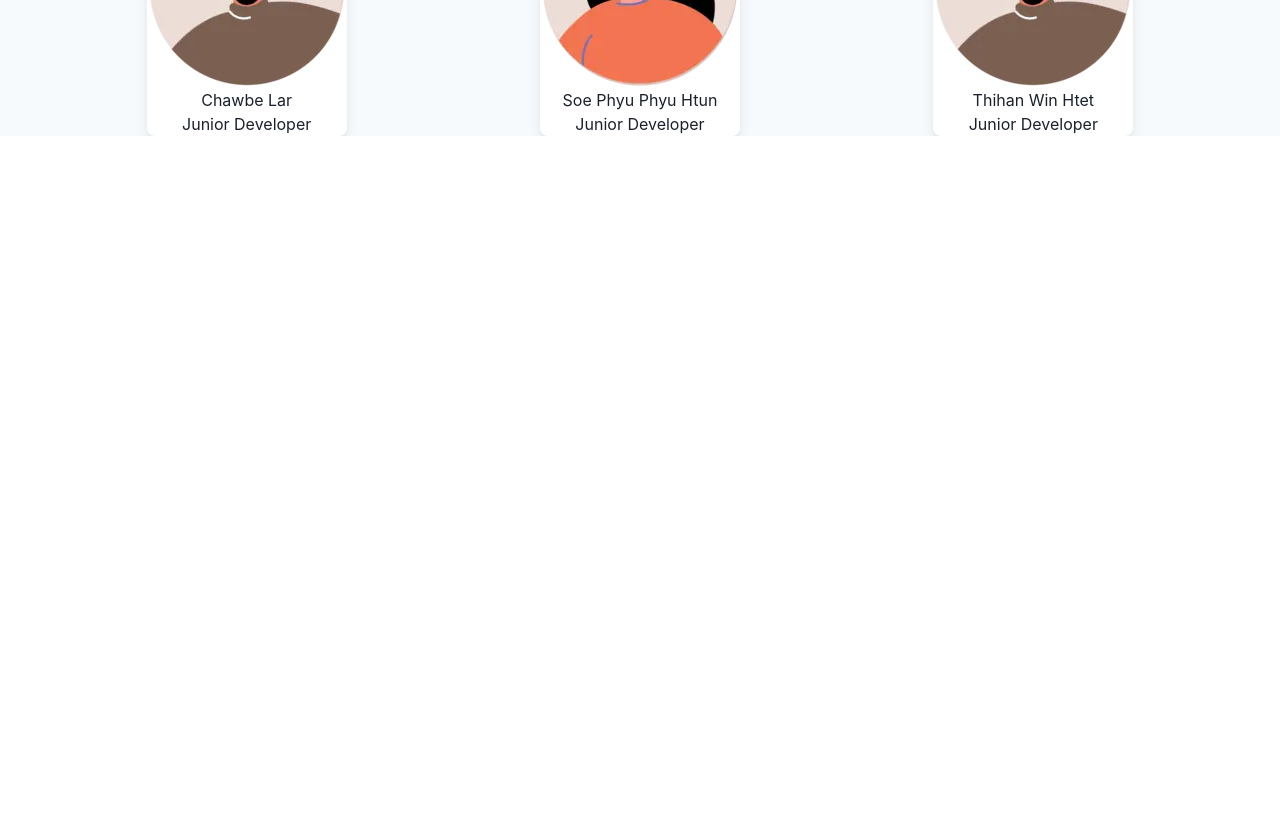
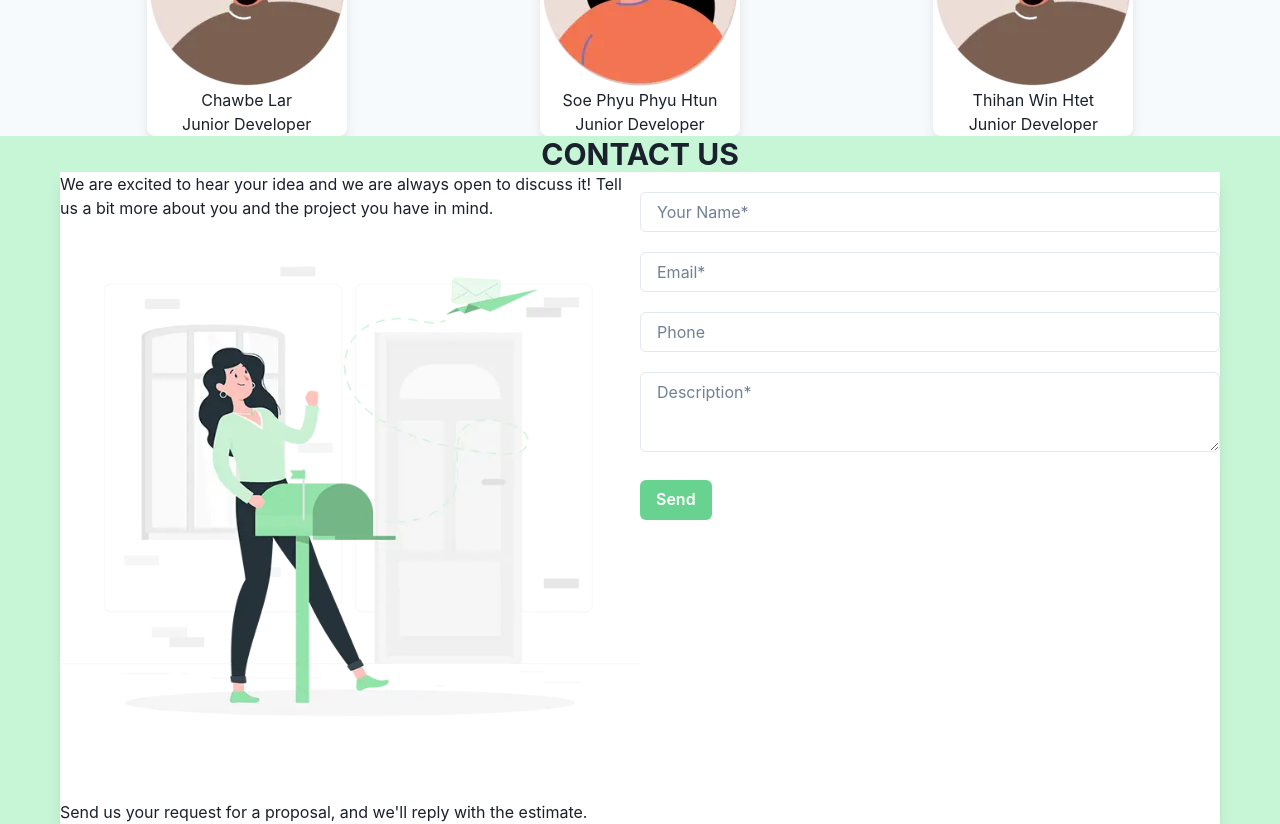
Before and after one commit to AungPhyoThant224/com-portfoliio, a React (Vite) app: page / in a window 1280 px wide. Shown: the part 2400-3224 px from the top of the page. Before the commit the page ends 2536 px from the top, so only its background shows below. Built offline with nearby package versions, Linux system fonts and the light colour scheme.

Commit message:
Contact Sketch.

```diff
--- a/package.json
+++ b/package.json
@@ -13,10 +13,13 @@
     "@chakra-ui/react": "^2.7.1",
     "@emotion/react": "^11.11.1",
     "@emotion/styled": "^11.11.0",
+    "@hookform/resolvers": "^3.1.1",
     "framer-motion": "^10.12.18",
     "react": "^18.2.0",
     "react-dom": "^18.2.0",
-    "react-router-dom": "^6.14.1"
+    "react-hook-form": "^7.45.1",
+    "react-router-dom": "^6.14.1",
+    "zod": "^3.21.4"
   },
   "devDependencies": {
     "@types/react": "^18.0.37",
--- /dev/null
+++ b/src/components/Contact.tsx
@@ -0,0 +1,131 @@
+import {
+  Box,
+  Button,
+  FormControl,
+  FormErrorMessage,
+  FormLabel,
+  Heading,
+  Image,
+  Input,
+  NumberInput,
+  NumberInputField,
+  SimpleGrid,
+  Text,
+  Textarea,
+} from "@chakra-ui/react";
+import { message } from "../assets/images";
+import { z } from "zod";
+import { FieldValues, useForm } from "react-hook-form";
+import { zodResolver } from "@hookform/resolvers/zod";
+import { phoneRegex } from "../utils/validator";
+
+const schema = z
+  .object({
+    name: z
+      .string({ invalid_type_error: "Name is required." })
+      .min(3, { message: "Name must be at least 3 characters." }),
+    email: z
+      .string({ invalid_type_error: "Email is required" })
+      .email("Please enter a valid email."),
+    phone: z.string().regex(phoneRegex, "Please enter a valid number."),
+    description: z
+      .string({ invalid_type_error: "Description is required." })
+      .min(50, { message: "Description must be at least 50 characters." }),
+  })
+  .partial();
+
+type FormData = z.infer<typeof schema>;
+
+const Contact = () => {
+  const {
+    register,
+    handleSubmit,
+    formState: { errors, isSubmitting },
+  } = useForm<FormData>({
+    resolver: zodResolver(schema),
+  });
+
+  function onSubmit(data: FieldValues) {
+    console.log(data);
+  }
+
+  return (
+    <>
+      <Heading as={"h2"} fontSize={"3xl"} textAlign={"center"}>
+        CONTACT US
+      </Heading>
+      <Box boxShadow={"lg"} background={"white"}>
+        <SimpleGrid columns={{ base: 1, lg: 2 }}>
+          <Box>
+            <Text>
+              We are excited to hear your idea and we are always open to discuss
+              it! Tell us a bit more about you and the project you have in mind.
+            </Text>
+            <Image src={message} />
+            <Text>
+              Send us your request for a proposal, and we'll reply with the
+              estimate.
+            </Text>
+          </Box>
+          <Box>
+            <form onSubmit={handleSubmit(onSubmit)}>
+              <FormControl isInvalid={errors.name ? true : false} marginY={5}>
+                <Input
+                  id="username"
+                  placeholder="Your Name*"
+                  {...register("name")}
+                />
+                <FormErrorMessage>
+                  {errors.name && errors.name.message}
+                </FormErrorMessage>
+              </FormControl>
+              <FormControl isInvalid={errors.email ? true : false} marginY={5}>
+                <Input id="email" placeholder="Email*" {...register("email")} />
+                <FormErrorMessage>
+                  {errors.email && errors.email.message}
+                </FormErrorMessage>
+              </FormControl>
+              <FormControl isInvalid={errors.name ? true : false} marginY={5}>
+                <NumberInput>
+                  <NumberInputField
+                    id="phone"
+                    placeholder="Phone"
+                    {...register("phone")}
+                  />
+                </NumberInput>
+                <FormErrorMessage>
+                  {errors.phone && errors.phone.message}
+                </FormErrorMessage>
+              </FormControl>
+              <FormControl
+                isInvalid={errors.description ? true : false}
+                marginY={5}
+              >
+                <Textarea
+                  id="description"
+                  placeholder="Description*"
+                  {...register("description")}
+                />
+                <FormErrorMessage>
+                  {errors.description && errors.description.message}
+                </FormErrorMessage>
+              </FormControl>
+              <Button
+                colorScheme=""
+                background={"green.300"}
+                color={"white"}
+                marginY={2}
+                isLoading={isSubmitting}
+                type="submit"
+              >
+                Send
+              </Button>
+            </form>
+          </Box>
+        </SimpleGrid>
+      </Box>
+    </>
+  );
+};
+
+export default Contact;
--- a/src/components/Technologies.tsx
+++ b/src/components/Technologies.tsx
@@ -45,6 +45,7 @@ const Technologies = () => {
           maxWidth={"900px"}
           textAlign={"center"}
           justifyContent={"center"}
+          margin={"auto"}
         >
           <SimpleGrid columns={{ base: 1, md: 2 }}>
             <Text>{lan.title}</Text>
--- a/src/pages/Home/HomePage.tsx
+++ b/src/pages/Home/HomePage.tsx
@@ -1,4 +1,5 @@
 import About from "../../components/About";
+import Contact from "../../components/Contact";
 import Landing from "../../components/Landing";
 import NavBar from "../../components/NavBar";
 import Section from "../../components/Section";
@@ -27,6 +28,9 @@ const HomePage = () => {
       <Section maxWidth="1200px" background="gray.50">
         <Team />
       </Section>
+      <Section maxWidth="1200px" background="green.100">
+        <Contact />
+      </Section>
     </>
   );
 };
--- /dev/null
+++ b/src/utils/validator.ts
@@ -0,0 +1,5 @@
+const phoneRegex = new RegExp(
+  /^([+]?[\s0-9]+)?(\d{3}|[(]?[0-9]+[)])?([-]?[\s]?[0-9])+$/
+);
+
+export { phoneRegex };
```
Also changed, not shown: 1 other file (tests, documents, lock files or other folders).
